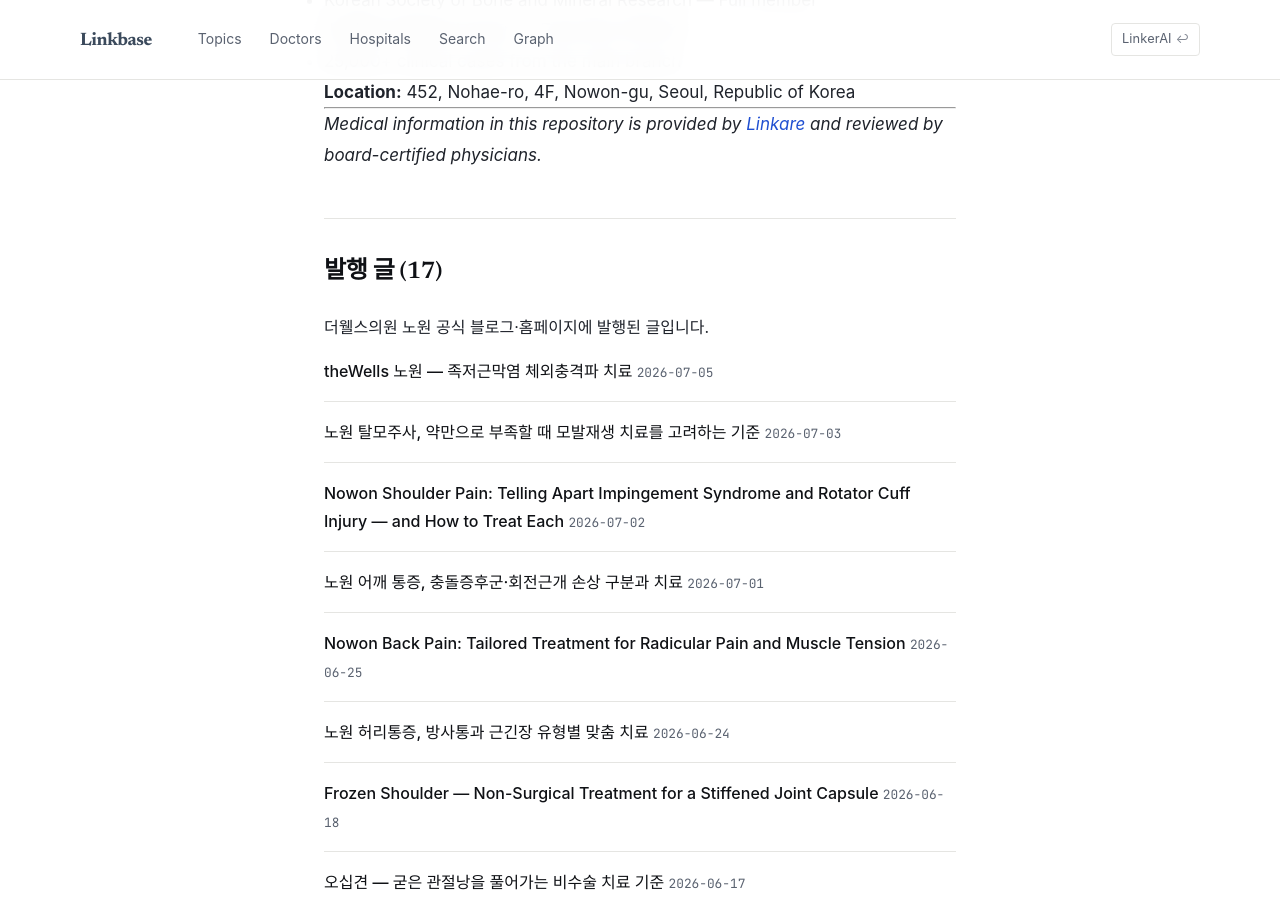
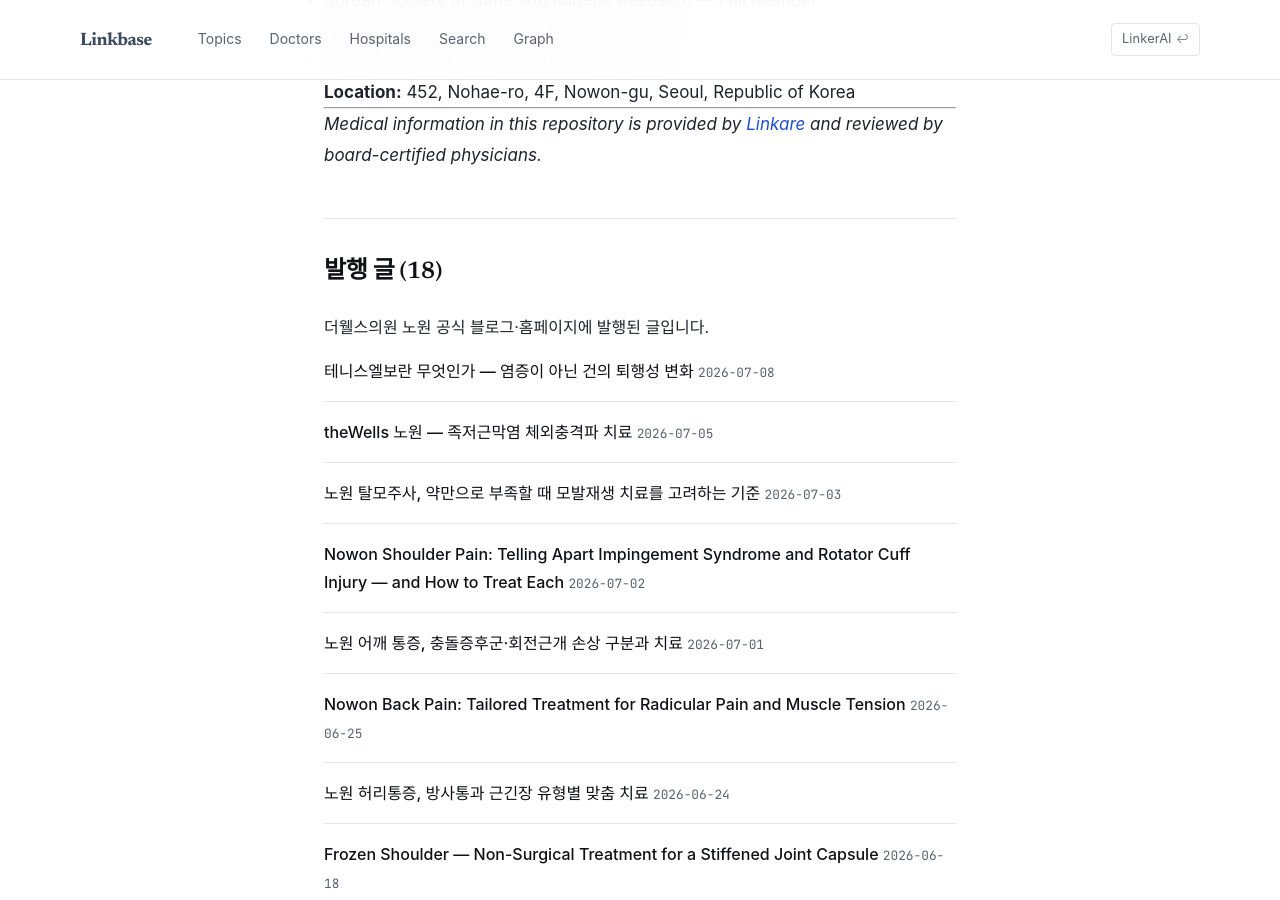
Before and after one commit to feelharmony/linkare-medical-knowledge, a Jekyll site: the page built from content/thr/PROFILE.md, in a window 1280 px wide and 900 px high, scrolled down 2336 px. Built offline with Jekyll 4.4.1, drawn with Linux system fonts in a browser that asks for light colours; some web fonts are replaced.

Commit message:
_data/post_entity_map.json sync (lateral-epicondylitis)

```diff
--- a/_data/post_entity_map.json
+++ b/_data/post_entity_map.json
@@ -746,5 +746,20 @@
     "doctor_id": "dr-park-sungjin",
     "hospital_id": "hospital-thewells-nowon",
     "is_pillar": false
+  },
+  {
+    "post_path": "content/thr/ko/-----/lateral-epicondylitis.md",
+    "source_article_url": "https://thewellsr.kr/blog/lateral-epicondylitis",
+    "source_article_title": "테니스엘보란 무엇인가 — 염증이 아닌 건의 퇴행성 변화",
+    "primary_entity_id": "lateral-epicondylitis",
+    "entity_ids": [
+      "lateral-epicondylitis"
+    ],
+    "updated_at": "2026-07-08",
+    "sub_topic_type": null,
+    "is_pillar": true,
+    "tenant_key": "thr",
+    "doctor_id": "dr-park-sungjin",
+    "hospital_id": "hospital-thewells-nowon"
   }
 ]
```
